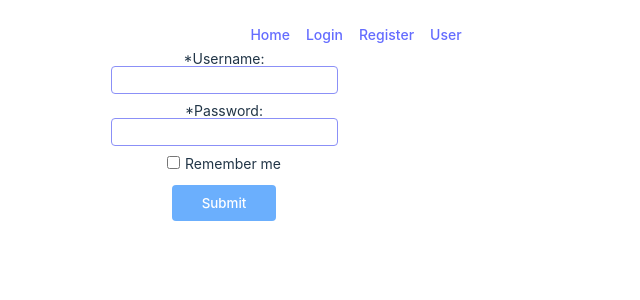
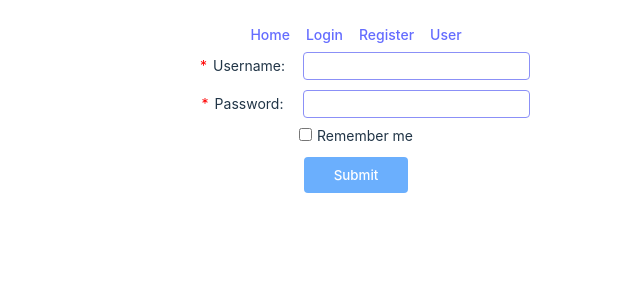
Before and after one commit to edu-testes/fake-backend-api-connection, a React (Vite) app: page /login in a window 1280 px wide. Shown: the top 300 px of the page, without its empty margins (284-924 px from the left). Built offline with nearby package versions, Linux system fonts and the light colour scheme.

Commit message:
Enhanced style of AuthPage component

```diff
--- a/src/pages/AuthPage/AuthPage.css
+++ b/src/pages/AuthPage/AuthPage.css
@@ -1,7 +1,11 @@
 .login-form {
-  width: 320px;
-} display: flex;
-  justify-content: center;
+  display: flex;
+  flex-direction: column;
+  align-items: center;
+}
+
+.login-form--container {
+  width: 400px;
 }
 
 .login-form label span {
--- a/src/pages/AuthPage/AuthPage.tsx
+++ b/src/pages/AuthPage/AuthPage.tsx
@@ -4,6 +4,7 @@
 export default function AuthPage() {
   return (
     <form action="#" className="login-form">
+      <div className="login-form--container">
         <div className="login-form__input">
           <label htmlFor="">
             <span>*</span>Username:
@@ -23,6 +24,7 @@
         <div>
           <Button />
         </div>
+      </div>
     </form>
   );
 }
```
Lines whose indentation alone changed are shown as unchanged.
